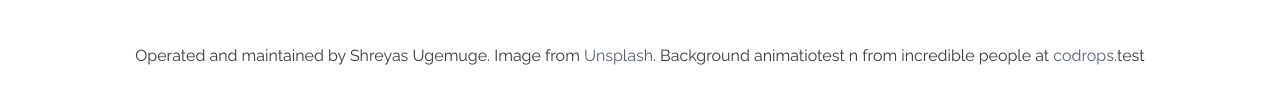
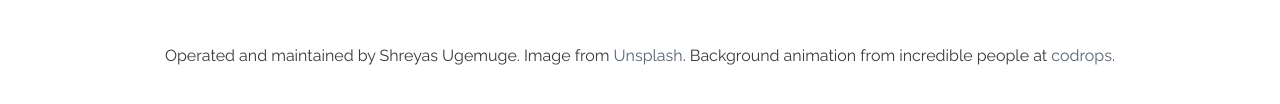
Before and after one commit to shreyasugemuge/shreyasugemuge.github.io, a plain HTML site: page index.html in a window 1280 px wide. Shown: the part 1127-1231 px from the top of the page. Drawn offline with Linux system fonts and the light colour scheme.

Commit message:
Revert some test stuff.

```diff
--- a/index.html
+++ b/index.html
@@ -42,7 +42,7 @@
 					</script>
 				</div>
 			<div class="fb-comments" data-href="https://shreyasugemuge.github.io" data-numposts="5"></div>
-			<p class="ref">Operated and maintained by Shreyas Ugemuge. Image from <a href="http://unsplash.com/">Unsplash</a>. Background animatiotest n from incredible people at <a href="https://tympanus.net/codrops/">codrops</a>.test</p>
+			<p class="ref">Operated and maintained by Shreyas Ugemuge. Image from <a href="http://unsplash.com/">Unsplash</a>. Background animation from incredible people at <a href="https://tympanus.net/codrops/">codrops</a>.</p>
 		</div><!-- /container -->
 		<script src="js/TweenLite.min.js"></script>
 		<script src="js/EasePack.min.js"></script>
```
